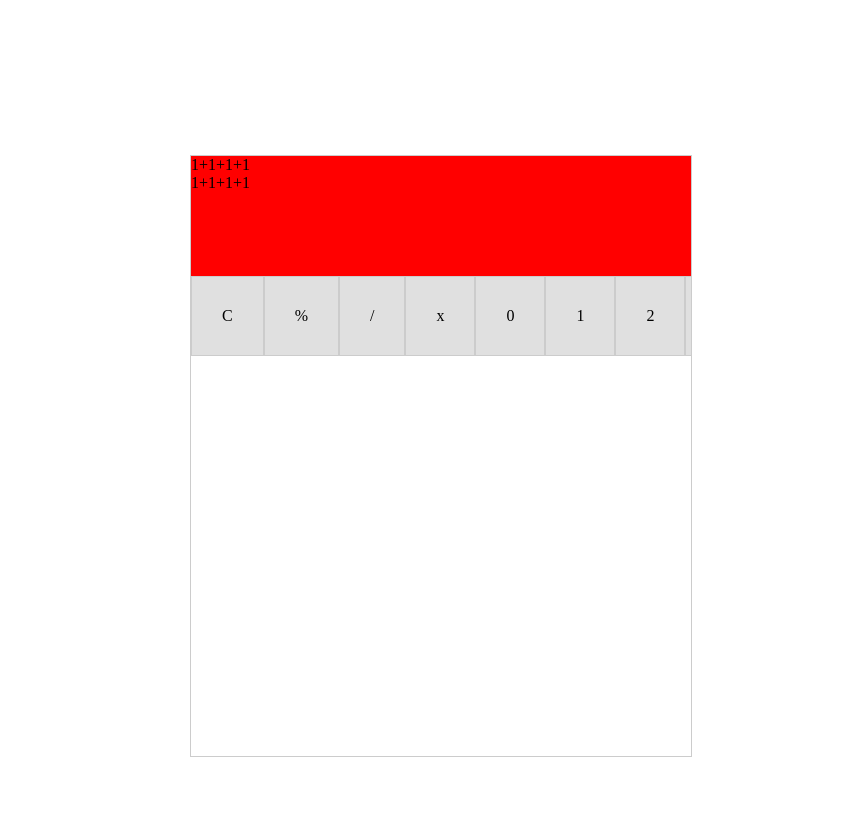
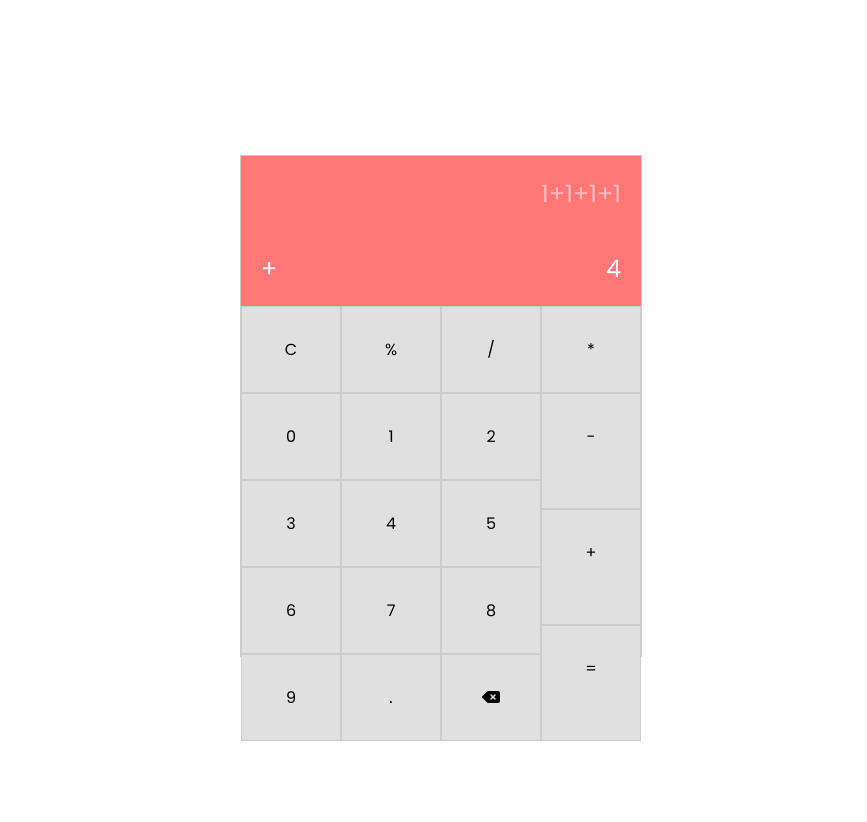
Before and after one commit to bmartinezr86/dynamic-jquery-blog, a website: page calculadora.html in a window 1280 px wide. Shown: the part 73-895 px from the top of the page, without its empty margins (199-1066 px from the left). Drawn offline with nearby package versions, Linux system fonts and the light colour scheme.

Commit message:
estructura de la calculadora creada falta funcionalidad

```diff
--- a/assets/css/header.css
+++ b/assets/css/header.css
@@ -10,21 +10,19 @@
 }
 
 #logo {
-    font-family: 'Poppins';
+  font-family: "Poppins";
   color: #000;
   padding: 5px 10px;
   text-decoration: none;
   font-weight: 600;
   font-size: 1.5rem;
   transition: color 0.3s ease;
-
 }
 
 #logo:hover {
   color: var(--theme-color-hover);
   transition: color 0.3s ease;
 }
-
 
 #menu {
   list-style: none;
@@ -33,7 +31,7 @@
 }
 
 #menu a {
-    font-family: 'Poppins';
+  font-family: "Poppins";
   background-color: transparent;
   padding: 5px 10px;
 }
@@ -62,12 +60,11 @@
   height: 25px;
   border-radius: 100%;
   position: relative;
-    background-color: var(--theme-color-hover);
 }
 
 #tema:hover {
+  background-color: var(--theme-color-hover);
   cursor: pointer;
-    /* box-shadow: var(--theme-color-hover) 0px 3px 8px; */
   transition: opacity 0.3s ease-in-out, visibility 0.3s ease-in-out;
 }
 
@@ -82,7 +79,6 @@
   padding: 10px;
   width: 100%;
   border-radius: 15px;
-
 }
 
 .opcion {
@@ -99,7 +95,6 @@
   height: 25px;
   border-radius: 100%;
   background-color: var(--theme-color);
-
 }
 
 #opcion-rosa:hover {
@@ -126,7 +121,6 @@
 
 #opcion-azul:hover {
   background-color: var(--theme-color-hover);
-
 }
 
 #opcion-morado {
@@ -139,7 +133,6 @@
 #opcion-morado:hover {
   background-color: var(--theme-color-hover);
 }
-
 
 .menu-toggle {
   display: none;
--- a/assets/css/styles.css
+++ b/assets/css/styles.css
@@ -15,30 +15,77 @@
 }
 
 #calculadora {
-    width: 500px;
-    height: 600px;
+    width: 400px;
+    height: 500px;
     border: 1px solid #ccc;
     margin: 150px auto;
-    overflow: hidden;
+    /* overflow: hidden; */
 }
 
 #container-resultado {
-    background-color: red;
-    width: 500px;
-    height: 20%;
+    background-color: var(--theme-color-hover);
+    width: 400px;
+    height: 30%;
+    display: flex;
+    flex-direction: column;
+    justify-content: center;
+    margin: 0px auto;
+    color: #fff;
+    font-family: 'Poppins', sans-serif;
+    font-weight: 400;
+    font-size: 1.5rem;
+
+
+}
+#container-resultado #operation {
+    display: flex;
+    justify-content: flex-end;
+    padding: 20px;
+    opacity: 0.5;
+}
+/* Zona de abajo */
+#container-resultado div {
+    display: flex;
+    justify-content: space-between;
+    padding: 20px;
+
 }
 
 #container-options {
-    display: flex;
-    background-color: red;
+    text-align: center;
+    font-family: 'Poppins', sans-serif;
+    font-weight: 400;
 }
+
+#options-top {
+    display: grid;
+    grid-template-columns: 1fr 1fr 1fr 1fr;
+}
+
+#options-bottom {
+    display: grid;
+    grid-template-columns: 3fr 1fr;
+}
+
+#options-bottom .right {
+    display: grid;
+    flex-direction: column;
+}
+
 
 .btn-calc {
     padding: 30px;
     border: 1px solid #ccc;
     background-color: #e0e0e0;
+    grid-template-columns: 1fr 1fr 1fr;
+}
+
+.btn-calc:hover {
+    background-color: #aaa;
+    cursor: pointer;
 }
 
 #container-numbers {
-    display: flex;
+    display: grid;
+    grid-template-columns: 3fr 3fr 3fr;
 }
--- a/assets/js/calculadora.js
+++ b/assets/js/calculadora.js
@@ -5,45 +5,58 @@ $(document).ready(function () {
     var containerResult = $('<div id="container-resultado"></div>');
     var operation = $('<span id="operation">1+1+1+1</span>');
     var result = $(
-      '<div><span id="operator"></span><span id="operation">1+1+1+1</span></div>'
+      '<div><span id="operator">+</span><span id="result">4</span></div>'
     );
 
     containerResult.append(operation);
     containerResult.append(result);
 
     var containerOptions = $('<div id="container-options"></div>');
+    var optionsTop = $('<div id="options-top"></div>');
+    var optionsBottom = $('<div id="options-bottom"></div>');
+    var optionsBottomRight = $('<div class="right"></div>');
     var btnC = $('<span id="reset" class ="btn-calc">C</span>');
     var btnPercentag = $('<span id="percentag" class ="btn-calc">%</span>');
     var btnDivide = $('<span id="divide" class ="btn-calc">/</span>');
-    var btnMultiply = $('<span id="multiply" class ="btn-calc">x</span>');
+    var btnMultiply = $('<span id="multiply" class ="btn-calc">*</span>');
     var btnMinus = $('<span id="minus" class ="btn-calc">-</span>');
     var btnPlus = $('<span id="plus" class ="btn-calc">+</span>');
-    var btnEqual = $('<span id="equal" class ="btn-calc">=</span>');
-    var btnDot = $('<span id="dot" class ="btn-calc">.</span>');
+    var btnEqual = $('<span id="equal" class="btn-calc">=</span>');
+    var btnDot = $('<span id="dot" class="btn-calc">.</span>');
     var btnDelete = $(
-      '<span id="delete"><i class="fa-solid fa-delete-left"></i></span>'
+      '<span id="delete" class="btn-calc"><i class="fa-solid fa-delete-left"></i></span>'
     );
     var containerNumbers = $('<div id="container-numbers" ></div>');
     for (let i = 0; i <= 9; i++) {
-      var num = $('<div id="num-' + i + '" class ="btn-calc">' + i + "</div>");
+      var num = $('<div id="num-' + i + '" class="btn-calc">' + i + "</div>");
       containerNumbers.append(num);
     }
     containerNumbers.append(btnDot);
     containerNumbers.append(btnDelete);
 
-    containerOptions.append(btnC);
-    containerOptions.append(btnPercentag);
-    containerOptions.append(btnDivide);
-    containerOptions.append(btnMultiply);
-    containerOptions.append(containerNumbers);
-    containerOptions.append(btnMinus);
-    containerOptions.append(btnPlus);
-    containerOptions.append(btnEqual);
+    optionsTop.append(btnC);
+    optionsTop.append(btnPercentag);
+    optionsTop.append(btnDivide);
+    optionsTop.append(btnMultiply);
+
+    optionsBottomRight.append(btnMinus);
+    optionsBottomRight.append(btnPlus);
+    optionsBottomRight.append(btnEqual);
+
+    optionsBottom.append(containerNumbers);
+    optionsBottom.append(optionsBottomRight);
+
+    containerOptions.append(optionsTop);
+    containerOptions.append(optionsBottom);
 
     calculadora.append(containerResult);
     calculadora.append(containerOptions);
 
     containerCalculadora.append(calculadora);
+  }
+
+  function funcionalityCalc() {
+    var btnsCalc = $(".btn-calc");
   }
   function calculadora() {
     estructura();
```
Lines whose indentation alone changed are shown as unchanged.
